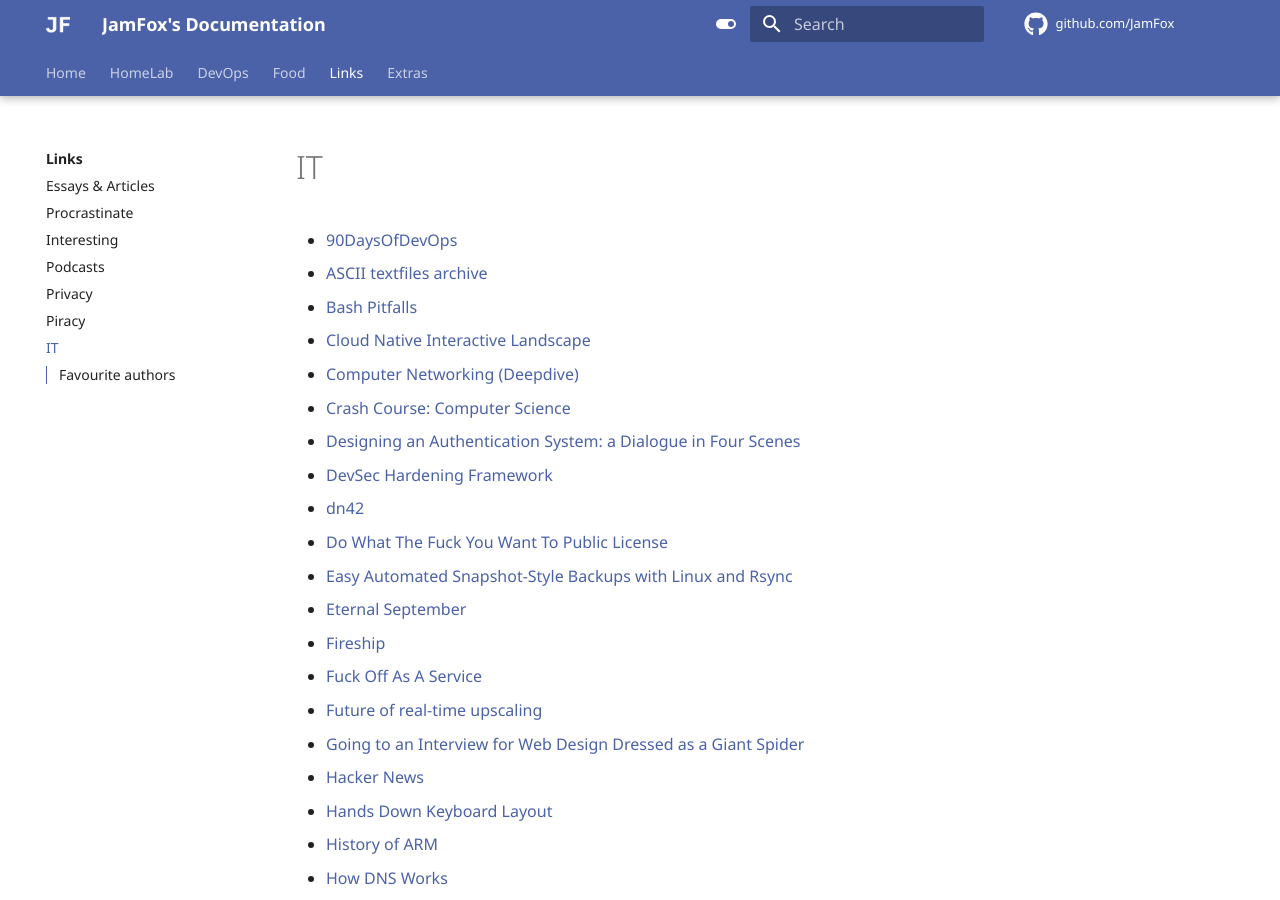
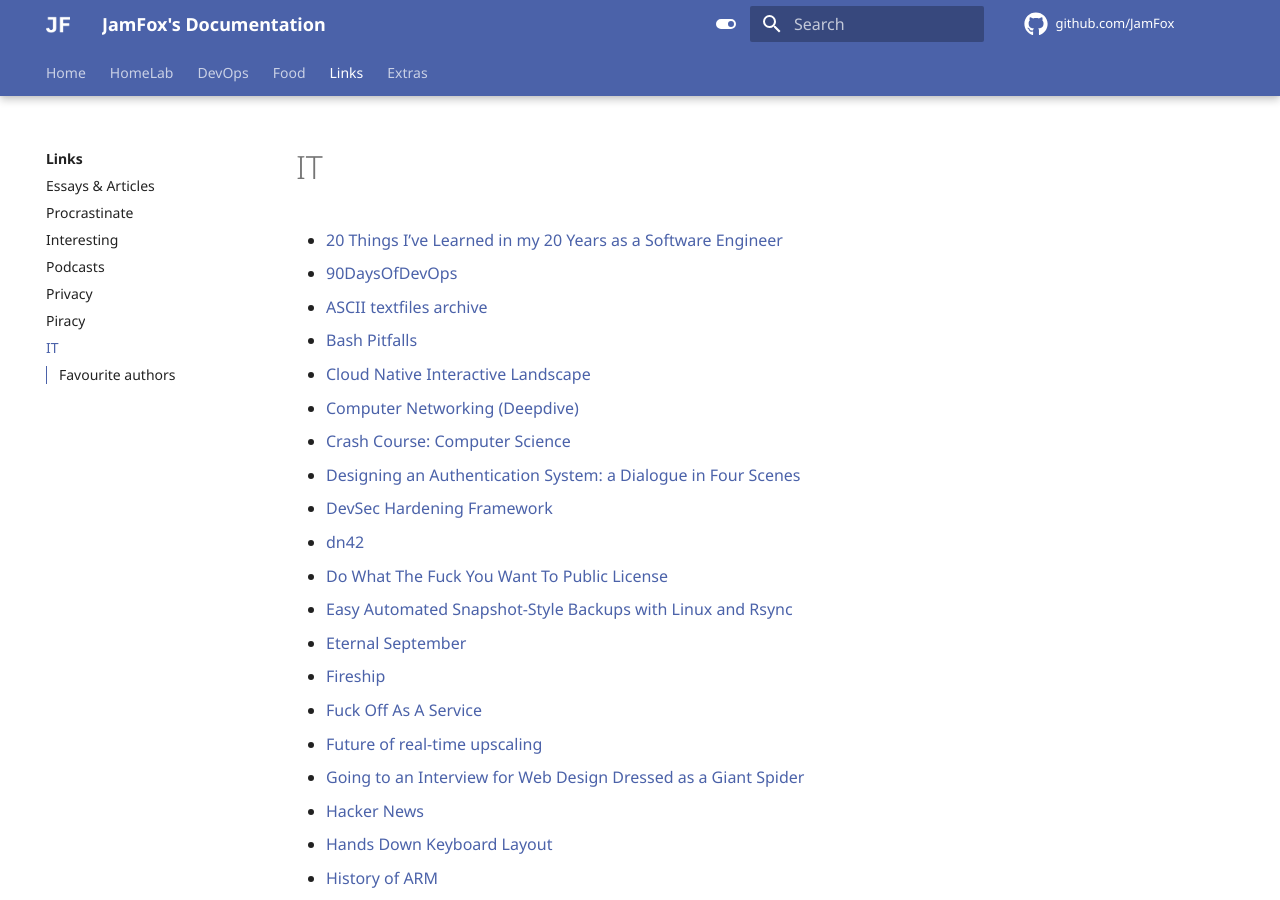
Before and after one commit to JamFox/docs.jamfox.dev, an MkDocs documentation site: the page built from docs/content/links/it.md, in a window 1280 px wide and 900 px high. Built offline with MkDocs 1.6.1 and Material for MkDocs 9.7.7, drawn with Linux system fonts in a browser that asks for light colours; comment, search, counter and statistics services are not loaded.

Commit message:
it: add 20 things in softeng

```diff
--- a/docs/content/links/it.md
+++ b/docs/content/links/it.md
@@ -2,6 +2,7 @@
 title: "IT"
 ---
 
+- [20 Things I’ve Learned in my 20 Years as a Software Engineer](https://www.simplethread.com/20-things-ive-learned-in-my-20-years-as-a-software-engineer/)
 - [90DaysOfDevOps](https://github.com/MichaelCade/90DaysOfDevOps)
 - [ASCII textfiles archive](http://textfiles.com/)
 - [Bash Pitfalls](http://mywiki.wooledge.org/BashPitfalls)
```
